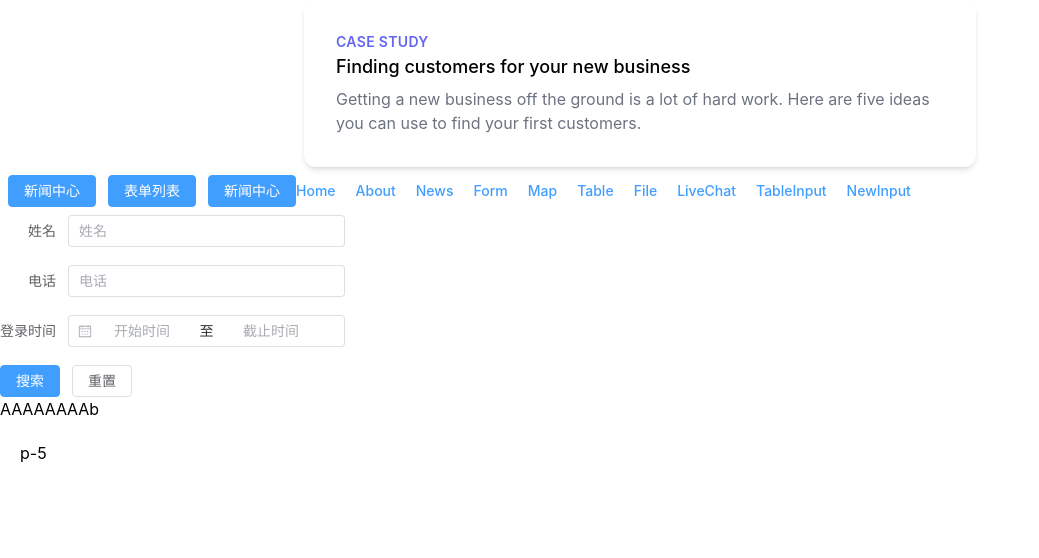
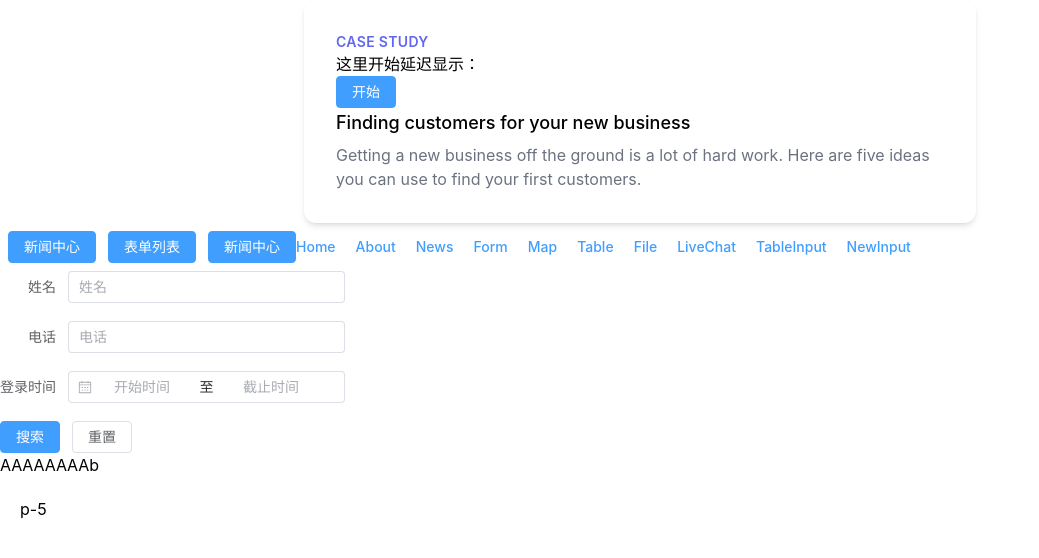
Before and after one commit to twoknives-li/tk-vue-vite, a Vue app: page / in a window 1280 px wide. Shown: the top 558 px of the page, without its empty margins (0-1039 px from the left). Built offline with nearby package versions, Linux system fonts and the light colour scheme; no server answers.

Commit message:
从左到右依次显示文字

```diff
--- a/src/pages/home.vue
+++ b/src/pages/home.vue
@@ -1,27 +1,22 @@
 <template>
-  <div class="
-          max-w-md
-          mx-auto
-          bg-white
-          rounded-xl
-          shadow-md
-          overflow-hidden
-          md:max-w-2xl
-        ">
+  <div
+    class="max-w-md mx-auto bg-white rounded-xl shadow-md overflow-hidden md:max-w-2xl"
+  >
     <div class="md:flex">
       <div class="p-8">
-        <div class="uppercase tracking-wide text-sm text-indigo-500 font-semibold">
+        <div
+          class="uppercase tracking-wide text-sm text-indigo-500 font-semibold"
+        >
           Case study
         </div>
-        <a href="#" class="
-                block
-                mt-1
-                text-lg
-                leading-tight
-                font-medium
-                text-black
-                hover:underline
-              ">Finding customers for your new business</a>
+        这里开始延迟显示： {{ showStr }}
+        <br />
+        <el-button type="primary" @click="makeShowStr">开始</el-button>
+        <a
+          href="#"
+          class="block mt-1 text-lg leading-tight font-medium text-black hover:underline"
+          >Finding customers for your new business</a
+        >
         <p class="mt-2 text-gray-500">
           Getting a new business off the ground is a lot of hard work. Here are
           five ideas you can use to find your first customers.
@@ -35,7 +30,14 @@
       <el-button type="primary" @click="newsList">新闻中心</el-button>
       <el-button type="primary" @click="formList">表单列表</el-button>
       <el-button type="primary" @click="newsList">新闻中心</el-button>
-      <el-link type="primary" class="mr-5" v-for="(item,key) in menuList" :key="key" :href="item.path">{{ item.name }}</el-link>
+      <el-link
+        type="primary"
+        class="mr-5"
+        v-for="(item, key) in menuList"
+        :key="key"
+        :href="item.path"
+        >{{ item.name }}</el-link
+      >
     </div>
     <div class="searchBox">
       <el-row :gutter="20">
@@ -51,8 +53,14 @@
             </el-form-item>
           </el-col>
           <el-col :lg="20" :xl="20">
-            <el-form-item label="登录时间"><el-date-picker v-model="formInfo.beginTime" type="daterange" range-separator="至"
-                start-placeholder="开始时间" end-placeholder="截止时间">
+            <el-form-item label="登录时间"
+              ><el-date-picker
+                v-model="formInfo.beginTime"
+                type="daterange"
+                range-separator="至"
+                start-placeholder="开始时间"
+                end-placeholder="截止时间"
+              >
               </el-date-picker>
             </el-form-item>
           </el-col>
@@ -76,9 +84,15 @@
 </template>
 
 <script lang="ts">
-import { ComponentInternalInstance, getCurrentInstance, ref, unref } from "vue";
+import {
+  ComponentInternalInstance,
+  getCurrentInstance,
+  onMounted,
+  ref,
+  unref,
+} from "vue";
 import { webStore } from "@/store";
-import router from '../router';
+import router from "../router";
 export default {
   data() {
     return {
@@ -87,7 +101,7 @@ export default {
         phone: "",
         beginTime: "",
       },
-      menuList:router.options.routes
+      menuList: router.options.routes,
     };
   },
   setup() {
@@ -95,16 +109,36 @@ export default {
     // console.log("proxy", proxy);
     // console.log(proxy.$api);
     // console.log(proxy.$sysName);
+    const str = ref("1234567");
+    const showStr = ref("");
     const store = webStore();
+    const timeInterval = ref();
+    let nowKey = 0;
+    const makeShowStr = () => {
+      const list = str.value.toString().split("");
+      timeInterval.value = setInterval(() => {
+        if (nowKey < list.length) {
+          showStr.value += String(str.value[nowKey]);
+          nowKey += 1;
+        } else {
+          nowKey = 0;
+          showStr.value = "";
+        }
+      }, 1000);
+      console.log("showStr", showStr.value);
+    };
+
+    onMounted(() => {});
+
     console.log("webStore", store.token);
     console.log("counter", store.counter);
     store.addCounter();
     console.log("counter", store.counter);
-    return { proxy };
+    return { proxy, showStr, makeShowStr };
   },
   created() {
     console.log("is created");
-    console.log('router', router.options.routes);
+    console.log("router", router.options.routes);
     this.getList();
   },
   methods: {
```
